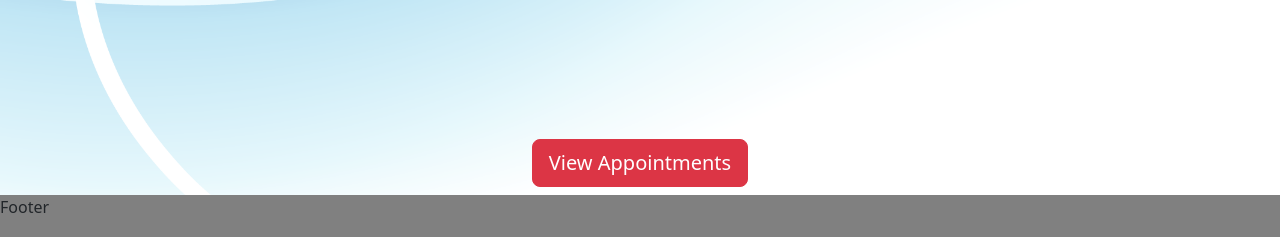
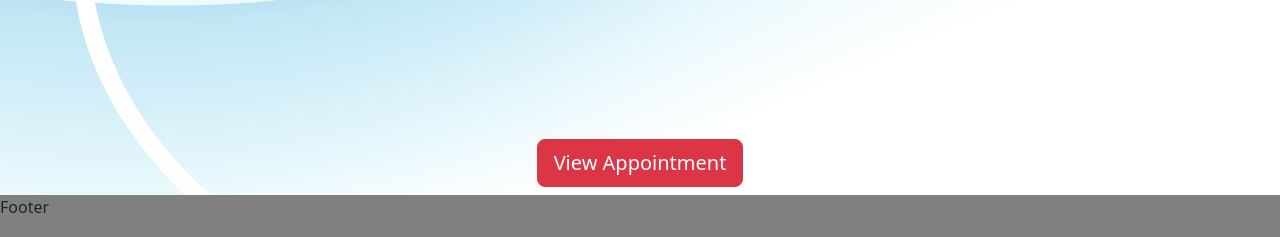
Before and after one commit to Sierpe515/fmp-geekshubs-fsd-val-ReactDentalClinic, a React (Vite) app in the folder reactDentalClinic/: page /profile in a window 1280 px wide. Shown: the part 525-762 px from the top of the page. Built offline with nearby package versions, Linux system fonts and the light colour scheme.

Commit message:
chore: buttons change to buttonNav

```diff
--- /dev/null
+++ b/reactDentalClinic/src/components/ButtonNav.jsx
@@ -0,0 +1,16 @@
+import React from 'react';
+import { Link, useNavigate } from 'react-router-dom';
+import Button from 'react-bootstrap/Button';
+
+export const ButtonNav = ({route, destiny}) => {
+
+  const navigate = useNavigate();
+
+  return (
+    <div className="mb-2 d-flex justify-content-center">
+        <Button variant="danger" size="lg" onClick={()=> navigate(destiny)}>
+          {route}
+        </Button>{' '}
+      </div>
+  )
+}
--- a/reactDentalClinic/src/components/ButtonNewAppointment.jsx
+++ /dev/null
@@ -1,13 +0,0 @@
-import React from 'react';
-import { Link } from 'react-router-dom';
-import Button from 'react-bootstrap/Button';
-
-export const ButtonNewAppointment = () => {
-  return (
-    <div className="mb-2 d-flex justify-content-center">
-        <Button as={Link} variant="danger" size="lg" to='/newAppointment'>
-          Book Appointment
-        </Button>{' '}
-      </div>
-  )
-}
--- a/reactDentalClinic/src/components/ButtonViewAppointments.jsx
+++ /dev/null
@@ -1,19 +0,0 @@
-import React from 'react';
-import { Link } from 'react-router-dom';
-import Button from 'react-bootstrap/Button';
-
-export const ButtonViewAppointment = () => {
-  return (
-
-    // const navigate = useNavigate();
-
-    <div className="mb-2 d-flex justify-content-center">
-
-      {/* <Button onClick={()=> navigate(destino)}>{Ruta} */}
-
-        <Button as={Link} variant="danger" size="lg" to='/appointments'>
-          View Appointments
-        </Button>{' '}
-      </div>
-  )
-}
--- a/reactDentalClinic/src/layout/Home/Home.jsx
+++ b/reactDentalClinic/src/layout/Home/Home.jsx
@@ -1,9 +1,8 @@
 import Container from 'react-bootstrap/Container';
 import Row from 'react-bootstrap/Row';
 import Col from 'react-bootstrap/Col';
-import { ButtonNewAppointment } from '../../components/ButtonNewAppointment';
+import { ButtonNav } from '../../components/ButtonNav';
 import Z3 from '../../image/z3.png'
-// import { Footer } from '../components/Footer';
 import './Home.css'
 
 export const Home = () => {
@@ -16,11 +15,8 @@ export const Home = () => {
             </Col>
         </Row>
         <Row className="d-flex justify-content-center">
-          <ButtonNewAppointment/>
+          <ButtonNav route={"Book Appointment"} destiny={"/newAppointment"}/>
         </Row>
-        {/* <Row>
-          <Footer/>
-        </Row> */}
     </Container>
   )
 }
--- a/reactDentalClinic/src/layout/NewAppointment/NewAppointment.css
+++ b/reactDentalClinic/src/layout/NewAppointment/NewAppointment.css
@@ -1,3 +1,4 @@
+
 .hourGrid {
     display: grid;
     grid-template-columns: repeat(3, auto);
--- a/reactDentalClinic/src/layout/NewAppointment/NewAppointment.jsx
+++ b/reactDentalClinic/src/layout/NewAppointment/NewAppointment.jsx
@@ -23,7 +23,7 @@ export const NewAppointment = () => {
     const target = useRef(null);
 
   return (
-    <Container fluid className="homeContainer d-flex flex-column justify-content-between">
+    <Container fluid className="home2Container d-flex flex-column justify-content-between">
             <Row className="d-flex justify-content-center">
                 <Col xxl={4} xl={5} sm={7} className="my-3">
                     <div className='logRegContainer'>
--- a/reactDentalClinic/src/layout/Profile/Profile.jsx
+++ b/reactDentalClinic/src/layout/Profile/Profile.jsx
@@ -1,7 +1,7 @@
 import Container from 'react-bootstrap/Container';
 import Row from 'react-bootstrap/Row';
 import Col from 'react-bootstrap/Col';
-import { ButtonViewAppointment } from '../../components/ButtonViewAppointments';
+import { ButtonNav } from '../../components/ButtonNav';
 
 export const Profile = () => {
   return (
@@ -14,7 +14,7 @@ export const Profile = () => {
                 </Col>
             </Row>
             <Row className="d-flex justify-content-center">
-                <ButtonViewAppointment/>
+                <ButtonNav route={"View Appointment"} destiny={"/appointments"}/>
             </Row>
         </Container>
   )
```
